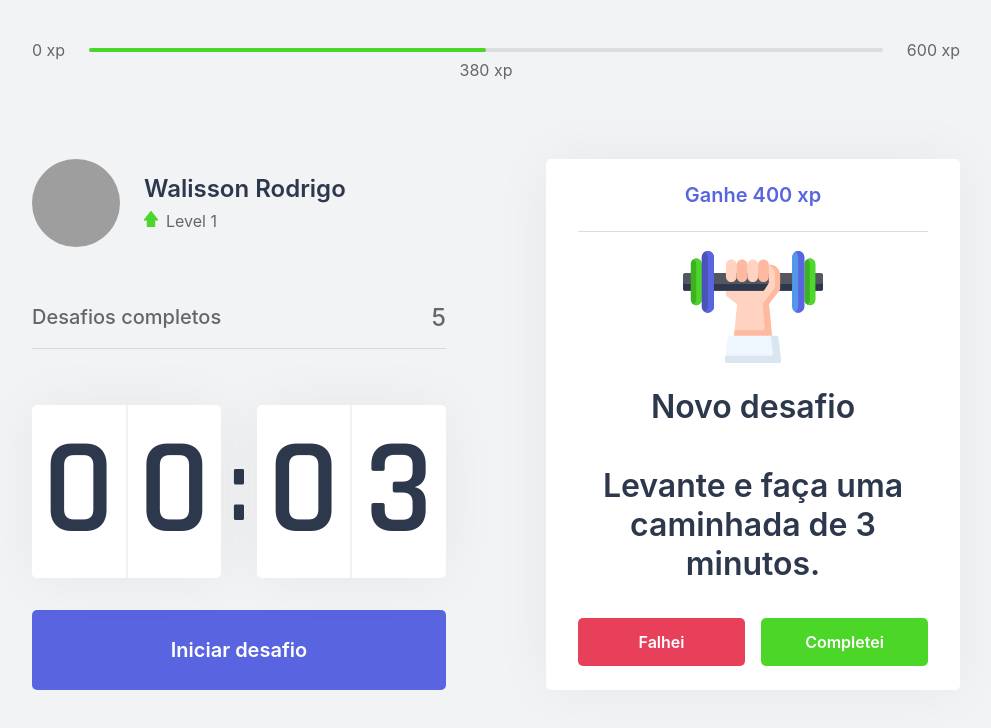
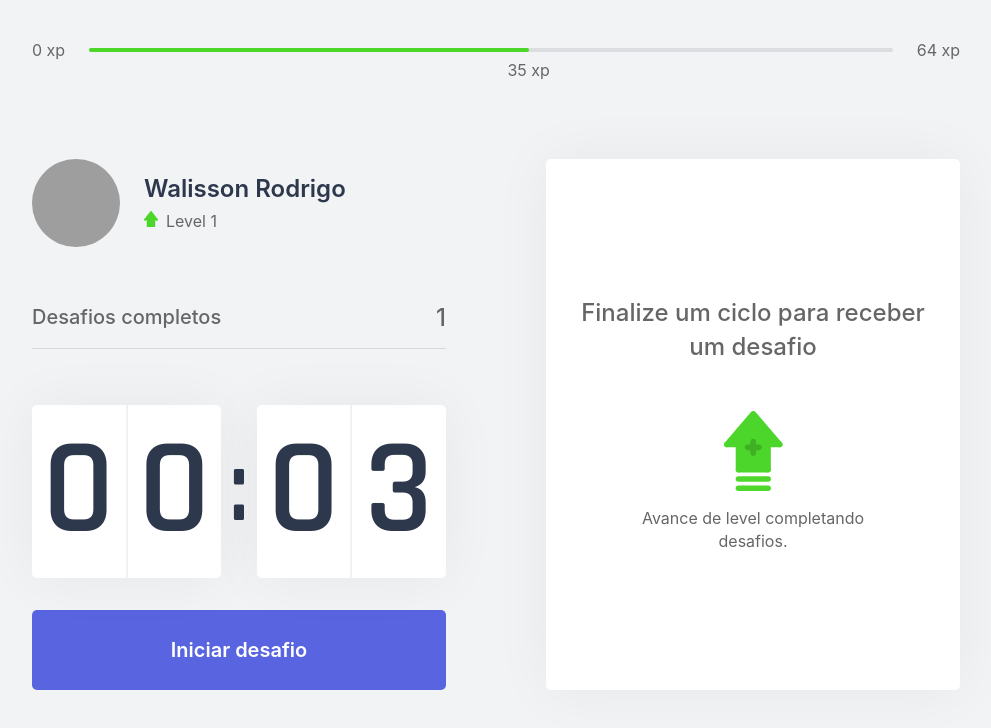
Before and after one commit to WalissonRodrigo/nlw04-react, a Next.js app: page / in a window 1280 px wide. Shown: the top 728 px of the page, without its empty margins (144-1135 px from the left). Built offline with nearby package versions, Linux system fonts and the light colour scheme; grey boxes are pictures that could not be loaded.

Commit message:
implementação de contextApi para passar os dados por estado compartilhado. inclusão de ChallengesContext implementando um provider customizado

```diff
--- /dev/null
+++ b/challenges.json
@@ -0,0 +1,62 @@
+[
+  {
+    "type": "body",
+    "description": "Estique um de seus braços com a palma da mão virada para frente e puxe os dedos para cima por 10 segundos por mão.",
+    "amount": 80
+  },
+  {
+    "type": "body",
+    "description": "Estique seu braço contra o peito e puxe-o utilizando o outro braço por 10 segundos por braço.",
+    "amount": 60
+  },
+  {
+    "type": "body",
+    "description": "Puxe seu pescoço com a ajuda da mão para a direita e para a esquerda, permanecendo na posição por alguns segundos.",
+    "amount": 70
+  },
+  {
+    "type": "body",
+    "description": "Com as duas mãos na parte de trás da cabeça, leve-a para baixo, alongando a parte de trás da região.",
+    "amount": 60
+  },
+  {
+    "type": "body",
+    "description": "Cruze as pernas e desça com as mãos esticadas em direção ao chão. Repita o movimento com a outra perna na frente.",
+    "amount": 100
+  },
+  {
+    "type": "body",
+    "description": "Sentado, abra as pernas e tente encostar as palmas das mãos no chão, repita 3 vezes por 5 segundos.",
+    "amount": 80
+  },
+  {
+    "type": "body",
+    "description": "Puxe o joelho de encontro ao peito e segure, troque de perna após 10 segundos.",
+    "amount": 50
+  },
+  {
+    "type": "body",
+    "description": "Sentado, cruze uma perna e incline seu tronco à frente, troque de perna após 10 segundos.",
+    "amount": 80
+  },
+  {
+    "type": "eye",
+    "description": "Sentado, feche os olhos e cubra-os com as palmas da mão durante 2 minutos, depois abra normalmente.",
+    "amount": 90
+  },
+  {
+    "type": "eye",
+    "description": "Em algum ambiente aberto, olhe o mais longe que puder em quatro direções por 3s, mexa apenas os olhos. Repita 3 vezes.",
+    "amount": 140
+  },
+  {
+    "type": "eye",
+    "description": "Usando os polegares, massage a área abaixo das sobrancelhas em movimentos circulares por 15 segundos.",
+    "amount": 70
+  },
+  {
+    "type": "body",
+    "description": "Em pé, gire a cintura o máximo que puder para a esquerda, segure por cinco segundos. Repita para a direita.",
+    "amount": 90
+  }
+]
--- a/src/components/ChallengeBox.tsx
+++ b/src/components/ChallengeBox.tsx
@@ -1,19 +1,28 @@
+import { useContext } from "react";
+import { ChallengesContext } from "../contexts/ChallengesContext";
 import styles from "../styles/components/ChallengeBox.module.css";
 
 function ChallengeBox() {
-  const hasActiveChallenge = true;
+  const { activeChallenge, resetChallenge } = useContext(ChallengesContext);
   return (
     <div className={styles.challengeBoxContainer}>
-      {hasActiveChallenge ? (
+      {activeChallenge ? (
         <div className={styles.challengeActive}>
-          <header>Ganhe 400 xp</header>
+          <header>Ganhe {activeChallenge.amount} xp</header>
           <main>
-            <img src="icons/body.svg" alt="Body Icon" />
+            <img
+              src={`icons/${activeChallenge.type}.svg`}
+              alt={`${activeChallenge.type} icon`}
+            />
             <strong>Novo desafio</strong>
-            <p>Levante e faça uma caminhada de 3 minutos.</p>
+            <p>{activeChallenge.description}</p>
           </main>
           <footer>
-            <button type="button" className={styles.challengeFailedButton}>
+            <button
+              type="button"
+              className={styles.challengeFailedButton}
+              onClick={resetChallenge}
+            >
               Falhei
             </button>
             <button type="button" className={styles.challengeSucceededButton}>
--- a/src/components/CompletedChallenges.tsx
+++ b/src/components/CompletedChallenges.tsx
@@ -1,9 +1,12 @@
+import { useContext } from "react";
+import { ChallengesContext } from "../contexts/ChallengesContext";
 import styles from "../styles/components/CompleteChallenge.module.css";
 function CompletedChallenges() {
+  const { challengesCompleted } = useContext(ChallengesContext);
   return (
     <div className={styles.completedChallengesContainer}>
       <span>Desafios completos</span>
-      <span>5</span>
+      <span>{challengesCompleted}</span>
     </div>
   );
 }
--- a/src/components/Countdown.tsx
+++ b/src/components/Countdown.tsx
@@ -1,9 +1,12 @@
-import { useEffect, useState } from "react";
+import { useContext, useEffect, useState } from "react";
+import { ChallengesContext } from "../contexts/ChallengesContext";
 import styles from "../styles/components/Countdown.module.css";
 
 let countdownTimeout: NodeJS.Timeout;
 
 function Countdown() {
+  const { startNewChallenge, resetChallenge } = useContext(ChallengesContext);
+
   const [time, setTime] = useState(0.05 * 60);
   const [isActive, setIsActive] = useState(false);
   const [hasFinished, setHasFinished] = useState(false);
@@ -21,6 +24,7 @@
     clearTimeout(countdownTimeout);
     setIsActive(false);
     setTime(25 * 60);
+    resetChallenge();
   };
   useEffect(() => {
     if (isActive && time > 0) {
@@ -30,6 +34,7 @@
     } else if (isActive && time === 0) {
       setHasFinished(true);
       setIsActive(false);
+      startNewChallenge();
     }
   }, [isActive, time]);
   return (
--- a/src/components/ExperienceBar.tsx
+++ b/src/components/ExperienceBar.tsx
@@ -1,14 +1,26 @@
+import { useContext } from "react";
+import { ChallengesContext } from "../contexts/ChallengesContext";
 import styles from "../styles/components/ExperienceBar.module.css";
 
 export function ExperienceBar() {
+  const { currentExperience, experienceToNextLevel } = useContext(
+    ChallengesContext
+  );
+  const percentToNextLevel =
+    Math.round(currentExperience * 100) / experienceToNextLevel;
   return (
     <header className={styles.experienceBar}>
       <span>0 xp</span>
       <div>
-        <div style={{ width: "50%" }} />
-        <span className={styles.currentExperience} style={{ left: "50%" }}>380 xp</span>
+        <div style={{ width: `${percentToNextLevel}%` }} />
+        <span
+          className={styles.currentExperience}
+          style={{ left: `${percentToNextLevel}%` }}
+        >
+          {currentExperience} xp
+        </span>
       </div>
-      <span>600 xp</span>
+      <span>{experienceToNextLevel} xp</span>
     </header>
   );
 }
--- /dev/null
+++ b/src/contexts/ChallengesContext.tsx
@@ -0,0 +1,65 @@
+import React, { createContext, ReactNode, useState } from "react";
+import challenges from "../../challenges.json";
+
+export const ChallengesContext = createContext({} as ChallengesContextData);
+
+interface ChallengesProviderProps {
+  children: ReactNode;
+}
+
+interface Challenge {
+  type: "body" | "eye";
+  description: string;
+  amount: number;
+}
+
+interface ChallengesContextData {
+  level: number;
+  currentExperience: number;
+  challengesCompleted: number;
+  activeChallenge: Challenge;
+	experienceToNextLevel: number;
+  levelUp: () => void;
+  startNewChallenge: () => void;
+  resetChallenge: () => void;
+}
+
+export function ChallengesProvider({ children }: ChallengesProviderProps) {
+  const [level, setLevel] = useState(1);
+  const [currentExperience, setCurrentExperience] = useState(35);
+  const [challengesCompleted, setChallengesCompleted] = useState(1);
+  const [activeChallenge, setActiveChallenge] = useState(null);
+
+  const experienceToNextLevel = Math.pow((level + 1) * 4, 2);
+
+  function levelUp() {
+    setLevel(level + 1);
+  }
+
+  function startNewChallenge() {
+    const randomChallengeIndex = Math.floor(Math.random() * challenges.length);
+    const challenge = challenges[randomChallengeIndex];
+    setActiveChallenge(challenge);
+  }
+
+  function resetChallenge() {
+    setActiveChallenge(null);
+  }
+
+  return (
+    <ChallengesContext.Provider
+      value={{
+        level,
+        currentExperience,
+        challengesCompleted,
+        activeChallenge,
+				experienceToNextLevel,
+        levelUp,
+        startNewChallenge,
+        resetChallenge,
+      }}
+    >
+      {children}
+    </ChallengesContext.Provider>
+  );
+}
--- a/src/pages/_app.tsx
+++ b/src/pages/_app.tsx
@@ -1,7 +1,13 @@
-import "../styles/global.css"
+import "../styles/global.css";
+import { ChallengesProvider } from "../contexts/ChallengesContext";
+import { useState } from "react";
 
 function MyApp({ Component, pageProps }) {
-  return <Component {...pageProps} />
+  return (
+    <ChallengesProvider>
+      <Component {...pageProps} />
+    </ChallengesProvider>
+  );
 }
 
-export default MyApp
+export default MyApp;
--- a/src/styles/components/ChallengeBox.module.css
+++ b/src/styles/components/ChallengeBox.module.css
@@ -70,10 +70,7 @@
 }
 
 .challengeActive main p {
-  font-size: 2rem;
-  font-weight: 600;
-  padding: 1.5rem 0 1rem;
-  color: var(--title);
+  line-height: 1.5;
 }
 
 .challengeActive footer {
@@ -109,5 +106,5 @@
 }
 
 .challengeActive footer button:hover {
-    filter: brightness(0.8);
+  filter: brightness(0.8);
 }
```
